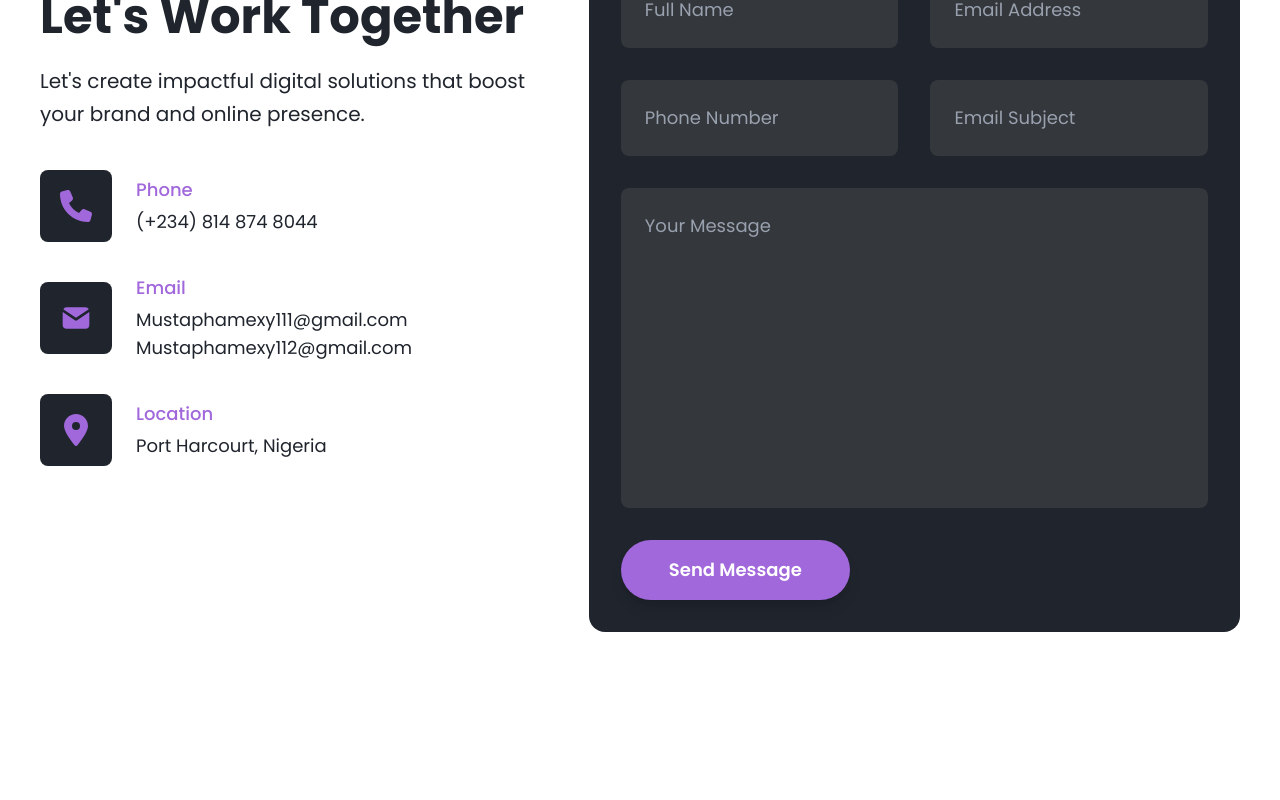
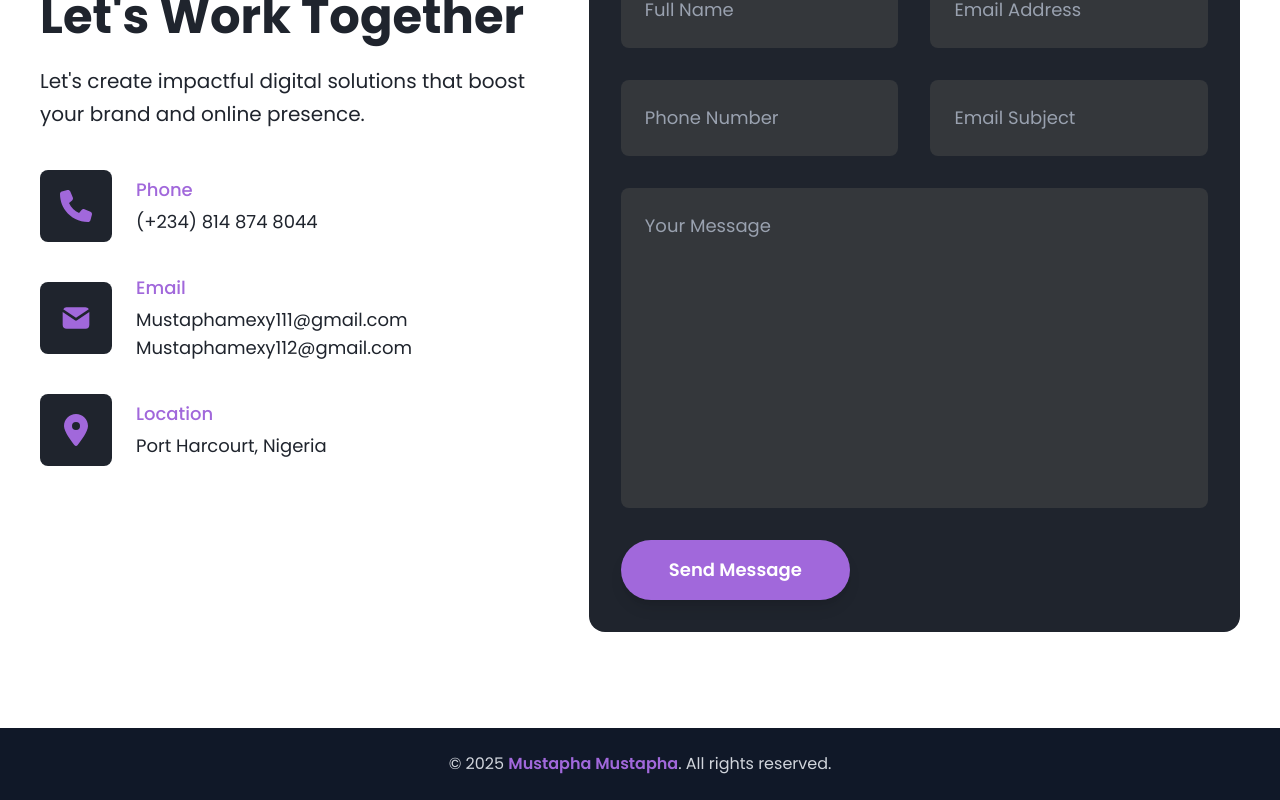
Before and after one commit to Mustaphamexy/mustaphamustapha, a React (Vite) app: page / in a window 1280 px wide. Shown: the part 4361-5161 px from the top of the page. Before the commit the page ends 5089 px from the top, so only its background shows below. Built offline with nearby package versions, Linux system fonts and the light colour scheme; a web font is replaced by a local one.

Commit message:
Footer Creation

```diff
--- a/index.html
+++ b/index.html
@@ -2,7 +2,7 @@
 <html lang="en">
   <head>
     <meta charset="UTF-8" />
-    <link rel="icon" type="image/svg+xml" href="/vite.svg" />
+    <link rel="icon" type="image/svg+xml" href="/mustapha.svg" />
     <meta name="viewport" content="width=device-width, initial-scale=1.0" />
     <title>Mustapha Mustapha</title>
   </head>
--- a/src/App.jsx
+++ b/src/App.jsx
@@ -6,6 +6,7 @@ import Resume from "./components/Resume"
 import Services from "./components/Services"
 import Contact from './components/Contact'
 import ElevatorPitch from './components/ElevatorPitch'
+import Footer from "./components/Footer"
 
 function App() {
 
@@ -18,6 +19,7 @@ function App() {
       <Resume />
       <Project />
       <Contact />
+      <Footer />
     </>
   )
 }
--- /dev/null
+++ b/src/components/Footer.jsx
@@ -0,0 +1,15 @@
+const Footer = () => {
+  const currentYear = new Date().getFullYear();
+
+  return (
+    <footer className="py-6 px-6 md:px-12 lg:px-24 bg-gray-900">
+      <div className="max-w-7xl mx-auto">
+        <p className="text-center text-gray-300 text-sm md:text-base">
+          © {currentYear} <span className="text-primary font-semibold" style={{ color: '#a168db' }}>Mustapha Mustapha</span>. All rights reserved.
+        </p>
+      </div>
+    </footer>
+  );
+};
+
+export default Footer;
--- a/src/components/details.jsx
+++ b/src/components/details.jsx
@@ -13,6 +13,6 @@ export const GabbyFoundation = "/assets/Gabby.png"
 export const JentubyFoundation = "/assets/Jentuby.png"
 export const SebastinePortfolio = "/assets/Sebastine.png"
 export const FrancostechLimited = "/assets/Francostech.png"
-export const Learnverrse = "/assets/learnverse.png"
+export const Learnverrse = "/assets/learnverrse.png"
 export const Afriremotely = "/assets/afriremotely.png"
 export const AlxApp = '/assets/alx-listing-app.png'
```
Also changed, not shown: public/mustapha.svg (added).
